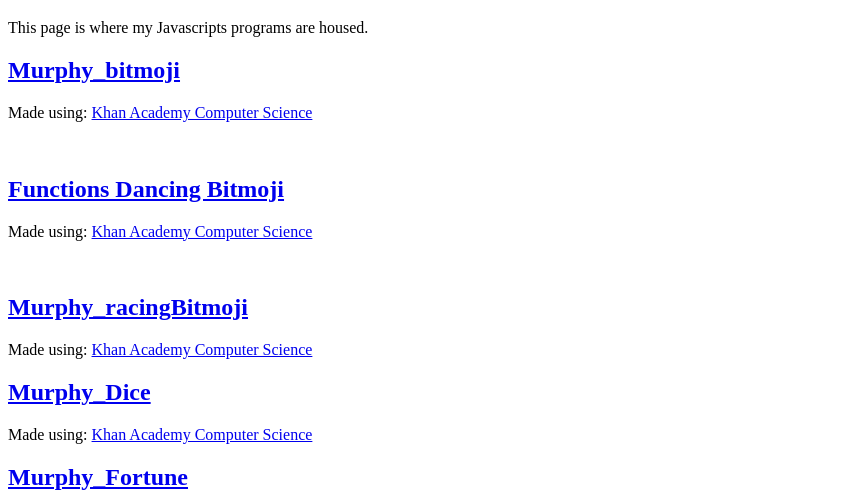
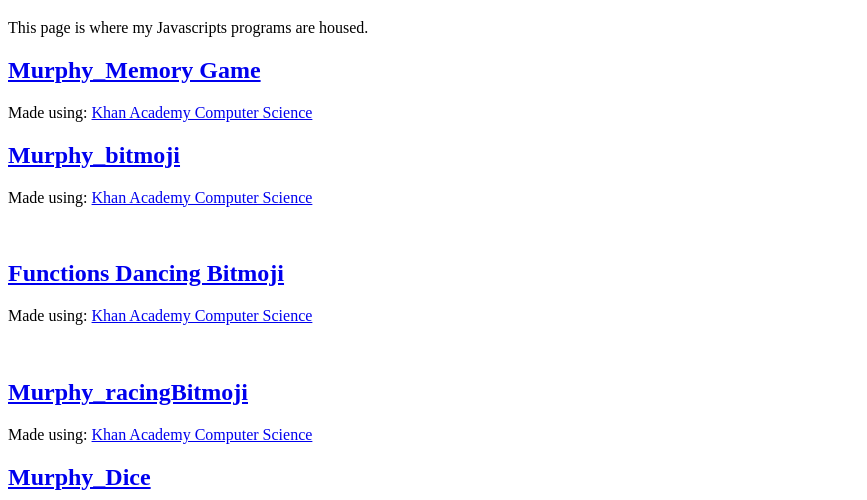
Before and after one commit to lukemurphy27/lukemurphy27.github.io, a plain HTML site: page javascripts.html in a window 1280 px wide. Shown: the part 300-800 px from the top of the page, without its empty margins (0-867 px from the left). Drawn offline with Linux system fonts and the light colour scheme; a script that the page names is missing.

Commit message:
Update javascripts.html

```diff
--- a/javascripts.html
+++ b/javascripts.html
@@ -23,6 +23,7 @@
    </table>
    <h1>Luke's Javascripts Page</h1>
     <P>This page is where my Javascripts programs are housed. <br>
+        <h2><a href="https://www.khanacademy.org/computer-programming/murphy_memory-game/4688161838120960">Murphy_Memory Game</a></h2><script src="https://www.khanacademy.org/computer-programming/murphy_memory-game/4688161838120960/embed.js?editor=yes&buttons=yes&author=yes&embed=yes"></script><p>Made using: <a href="http://www.khanacademy.org/computer-programming">Khan Academy Computer Science</a></p>
         <h2><a href="https://www.khanacademy.org/computer-programming/murphy_bitmoji/5308766620532736">Murphy_bitmoji</a></h2><script src="https://www.khanacademy.org/computer-programming/murphy_bitmoji/5308766620532736/embed.js?editor=yes&buttons=yes&author=yes&embed=yes"></script><p>Made using: <a href="http://www.khanacademy.org/computer-programming">Khan Academy Computer Science</a></p> <br>
         <h2><a href="https://www.khanacademy.org/computer-programming/functions-dancing-bitmoji/6292518037405696">Functions Dancing Bitmoji</a></h2><script src="https://www.khanacademy.org/computer-programming/functions-dancing-bitmoji/6292518037405696/embed.js?editor=yes&buttons=yes&author=yes&embed=yes"></script><p>Made using: <a href="http://www.khanacademy.org/computer-programming">Khan Academy Computer Science</a></p> <br>
         <h2><a href="https://www.khanacademy.org/computer-programming/murphy_racingbitmoji/6689557283913728">Murphy_racingBitmoji</a></h2><script src="https://www.khanacademy.org/computer-programming/murphy_racingbitmoji/6689557283913728/embed.js?editor=yes&buttons=yes&author=yes&embed=yes"></script><p>Made using: <a href="http://www.khanacademy.org/computer-programming">Khan Academy Computer Science</a></p>
```
